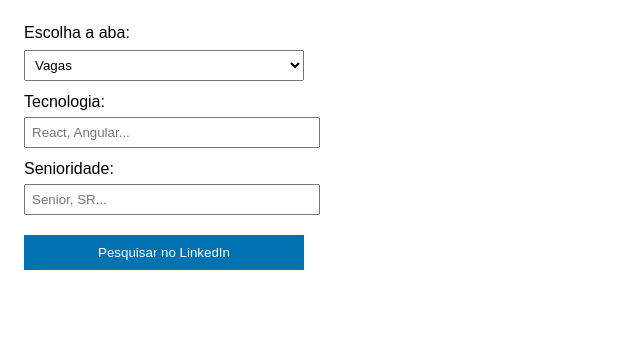
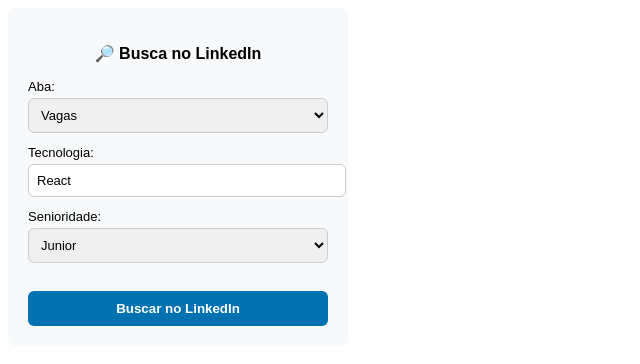
Before and after one commit to solebellsBEACH/linkedin-search, a React (Create React App) app: page / in a window 1280 px wide. Shown: the top 364 px of the page, without its empty margins (0-640 px from the left). Built offline with nearby package versions, Linux system fonts and the light colour scheme; the HTML template or start-up script is replaced by a standard one.

Commit message:
feat: finishing UI

```diff
--- a/src/App.tsx
+++ b/src/App.tsx
@@ -1,69 +1,173 @@
 import React, { useState } from "react"
+
+const SENIORITY_MAP: Record<string, string[]> = {
+  Junior: ["Junior", "JR", "Entry"],
+  Pleno: ["Pleno", "Mid", "PL"],
+  Senior: ["Senior", "SR"],
+}
+
+const CONTENT_KEYWORDS = {
+  latam: ["vaga", "contratando", "oportunidade"],
+  gringa: ["hiring", "job", "opportunity"],
+  all: ["vaga", "contratando", "oportunidade", "hiring", "job", "opportunity"],
+}
 
 export default function Popup() {
   const [tab, setTab] = useState("jobs")
-  const [tech, setTech] = useState("")
-  const [seniority, setSeniority] = useState("")
+  const [tech, setTech] = useState("React")
+  const [seniority, setSeniority] = useState("Junior")
+  const [tipoVaga, setTipoVaga] = useState("all")
+
+  const buildQuery = () => {
+    const techFormatted = tech.trim()
+    const seniorities = SENIORITY_MAP[seniority] || [seniority]
+    const seniorityQuery = `(${seniorities.map(s => `"${s}"`).join(" OR ")})`
+
+    if (tab === "jobs") {
+      if (tech.toLowerCase().includes("front")) {
+        return `("Front" OR "Frontend") AND ${seniorityQuery}`
+      }
+      return `"${techFormatted}" AND ${seniorityQuery}`
+    }
+
+    const baseWords = CONTENT_KEYWORDS[tipoVaga as keyof typeof CONTENT_KEYWORDS]
+    const pubQuery = `(${baseWords.map(w => `"${w}"`).join(" OR ")})`
+    return `${pubQuery} AND "${techFormatted}" AND "${seniorities[0]}"`
+  }
 
   const handleSearch = () => {
-    const keywords = [tech, seniority].filter(Boolean).join(" ")
+    const query = buildQuery()
+    const encoded = encodeURIComponent(query)
+
     const url =
       tab === "jobs"
-        ? `https://www.linkedin.com/search/results/jobs/?keywords=${encodeURIComponent(keywords)}`
-        : `https://www.linkedin.com/search/results/content/?keywords=${encodeURIComponent(keywords)}`
+        ? `https://www.linkedin.com/jobs/search/?currentJobId=&geoId=&keywords=${encoded}&origin=JOBS_HOME_SEARCH_BUTTON&refresh=true`
+        : `https://www.linkedin.com/search/results/content/?keywords=${encoded}`
+
     chrome.tabs.create({ url })
   }
 
   return (
-    <div style={{ width: 280, padding: 16, fontFamily: "Arial, sans-serif" }}>
-      <label>
-        Escolha a aba:
-        <select
-          value={tab}
-          onChange={e => setTab(e.target.value)}
-          style={{ width: "100%", marginTop: 8, padding: 6 }}
-        >
-          <option value="jobs">Vagas</option>
-          <option value="content">Publicações</option>
-        </select>
-      </label>
+    <div style={styles.container}>
+      <h3 style={styles.title}>🔎 Busca no LinkedIn</h3>
 
-      <label style={{ display: "block", marginTop: 12 }}>
-        Tecnologia:
-        <input
-          type="text"
-          placeholder="React, Angular..."
-          value={tech}
-          onChange={e => setTech(e.target.value)}
-          style={{ width: "100%", marginTop: 6, padding: 6 }}
-        />
-      </label>
+      <Select label="Aba:" value={tab} onChange={setTab}>
+        <option value="jobs">Vagas</option>
+        <option value="content">Publicações</option>
+      </Select>
 
-      <label style={{ display: "block", marginTop: 12 }}>
-        Senioridade:
-        <input
-          type="text"
-          placeholder="Senior, SR..."
-          value={seniority}
-          onChange={e => setSeniority(e.target.value)}
-          style={{ width: "100%", marginTop: 6, padding: 6 }}
-        />
-      </label>
+      <Input
+        label="Tecnologia:"
+        placeholder="React, Frontend..."
+        value={tech}
+        onChange={setTech}
+      />
 
-      <button
-        onClick={handleSearch}
-        style={{
-          marginTop: 20,
-          width: "100%",
-          padding: 10,
-          backgroundColor: "#0072b1",
-          color: "#fff",
-          border: "none",
-          cursor: "pointer"
-        }}
-      >
-        Pesquisar no LinkedIn
+      <Select label="Senioridade:" value={seniority} onChange={setSeniority}>
+        <option value="Junior">Junior</option>
+        <option value="Pleno">Pleno</option>
+        <option value="Senior">Senior</option>
+      </Select>
+
+      {tab === "content" && (
+        <Select label="Tipo de vaga:" value={tipoVaga} onChange={setTipoVaga}>
+          <option value="all">Todas</option>
+          <option value="latam">LATAM</option>
+          <option value="gringa">Internacionais</option>
+        </Select>
+      )}
+
+      <button onClick={handleSearch} style={styles.button}>
+        Buscar no LinkedIn
       </button>
     </div>
   )
 }
+
+const Input = ({
+  label,
+  value,
+  onChange,
+  placeholder,
+}: {
+  label: string
+  value: string
+  onChange: (val: string) => void
+  placeholder?: string
+}) => (
+  <label style={styles.label}>
+    {label}
+    <input
+      type="text"
+      value={value}
+      onChange={e => onChange(e.target.value)}
+      placeholder={placeholder}
+      style={styles.input}
+    />
+  </label>
+)
+
+const Select = ({
+  label,
+  value,
+  onChange,
+  children,
+}: {
+  label: string
+  value: string
+  onChange: (val: string) => void
+  children: React.ReactNode
+}) => (
+  <label style={styles.label}>
+    {label}
+    <select
+      value={value}
+      onChange={e => onChange(e.target.value)}
+      style={styles.input}
+    >
+      {children}
+    </select>
+  </label>
+)
+
+const styles: Record<string, React.CSSProperties> = {
+  container: {
+    width: 300,
+    padding: 20,
+    fontFamily: "Arial, sans-serif",
+    backgroundColor: "#f7f9fa",
+    borderRadius: 8,
+  },
+  title: {
+    marginBottom: 16,
+    fontSize: 16,
+    fontWeight: 600,
+    textAlign: "center",
+  },
+  label: {
+    display: "block",
+    marginBottom: 12,
+    fontSize: 13,
+    fontWeight: 500,
+  },
+  input: {
+    width: "100%",
+    padding: 8,
+    borderRadius: 6,
+    border: "1px solid #ccc",
+    marginTop: 4,
+    fontSize: 13,
+  },
+  button: {
+    width: "100%",
+    marginTop: 16,
+    padding: 10,
+    backgroundColor: "#0072b1",
+    color: "#fff",
+    border: "none",
+    borderRadius: 6,
+    cursor: "pointer",
+    fontWeight: 600,
+    transition: "background 0.2s",
+  },
+}
```
Also changed, not shown: manifest.json, src/icon.png (added).
